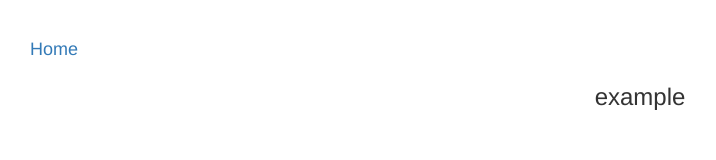
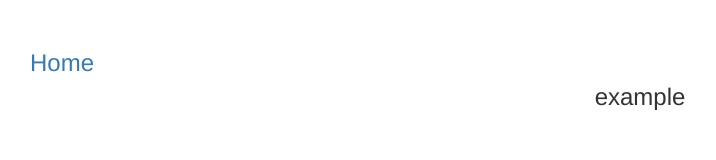
Before and after one commit to jkyletreman/flashcard-react-redux, a React (Create React App) app: page /stack in a window 1280 px wide. Shown: the top 160 px of the page, without its empty margins (0-716 px from the left). Built offline with nearby package versions, Linux system fonts and the light colour scheme.

Commit message:
Fix size

```diff
--- a/src/components/Stack.jsx
+++ b/src/components/Stack.jsx
@@ -9,7 +9,7 @@ class Stack extends Component {
     return (
       <div>
         <Link to="/" className="link-home">
-          <h4>Home</h4>
+          <h3>Home</h3>
         </Link>
         <h3>{title}</h3>
         <br />
```
